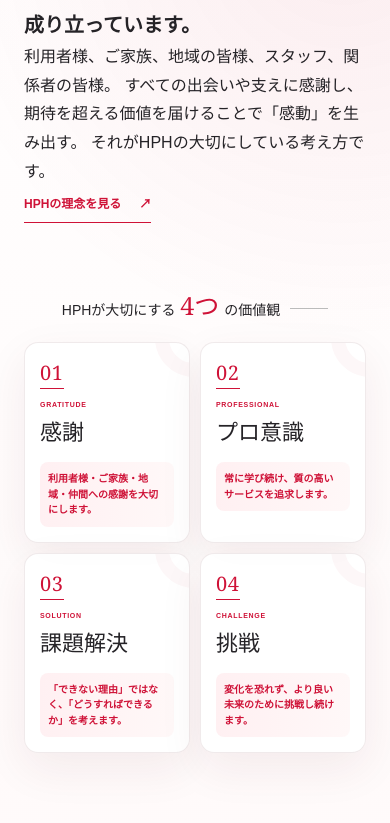
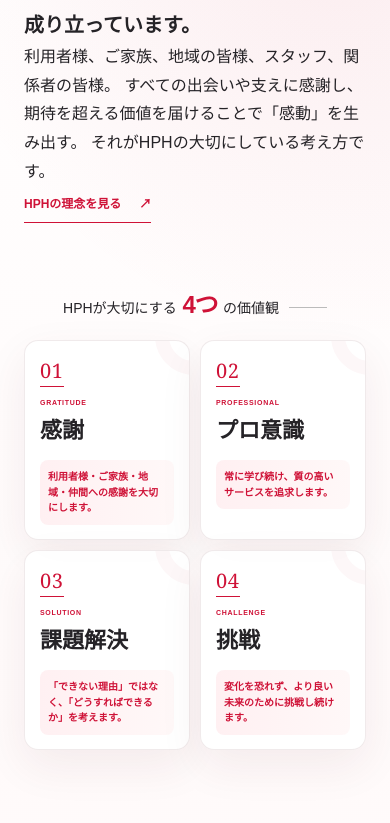
Before and after one commit to hphgroup/hphgroup.github.io, a Next.js app: page / in a window 390 px wide. Shown: the part 1167-1990 px from the top of the page. Built offline with nearby package versions, Linux system fonts and the light colour scheme.

Commit message:
Polish mobile value grid typography and contrast

```diff
--- a/app/globals.css
+++ b/app/globals.css
@@ -117,7 +117,7 @@ button { font: inherit; }
 .values-heading::before, .values-heading::after { content:""; height:1px; background:#bbb; flex:1; }
 .values-heading > span { color:var(--red); font:800 10px Arial; letter-spacing:.18em; }
 .values-heading h3 { margin:0; white-space:nowrap; font-size:18px; letter-spacing:.04em; }
-.values-heading em { color:var(--red); font:500 38px/1 Georgia; font-style:normal; margin:0 3px; }
+.values-heading em { color:var(--red); font-family:"Hiragino Sans","Yu Gothic",Meiryo,sans-serif; font-size:34px; line-height:1; font-weight:800; font-style:normal; margin:0 3px; letter-spacing:-.08em; }
 .values { display:grid; grid-template-columns:repeat(2,1fr); gap:18px; max-width:1200px; margin:0 auto; }
 .values article { padding:40px 42px 34px; min-height:350px; display:block; border:1px solid rgba(172,139,145,.18); border-radius:18px; background:rgba(255,255,255,.86); box-shadow:0 16px 45px rgba(104,30,45,.07); transition:transform .35s, box-shadow .35s; position:relative; overflow:hidden; }
 .values article::after { content:""; position:absolute; width:150px; height:150px; border:26px solid rgba(204,26,58,.035); border-radius:50%; right:-85px; top:-85px; }
@@ -350,13 +350,13 @@ footer > p { font-size:11px; color:var(--gray); margin:0; }
   .values-heading { margin:0 0 18px; gap:10px; justify-content:center; }
   .values-heading::after { max-width:38px; }
   .values-heading h3 { white-space:nowrap; font-size:14px; letter-spacing:0; }
-  .values-heading em { font-size:25px; margin:0 1px; }
-  .values { grid-template-columns:repeat(2,minmax(0,1fr)); gap:10px; padding:0; }
-  .values article { padding:18px 15px 15px; min-height:190px; border-radius:14px; }
+  .values-heading em { font-size:24px; margin:0 2px; letter-spacing:-.06em; }
+  .values { grid-template-columns:repeat(2,minmax(0,1fr)); grid-auto-rows:200px; gap:10px; padding:0; align-items:stretch; }
+  .values article { box-sizing:border-box; min-width:0; height:200px; padding:18px 15px 15px; min-height:0; border-radius:14px; }
   .values article::after { width:78px; height:78px; border-width:14px; right:-44px; top:-44px; }
   .values article > strong { font-size:20px; padding-bottom:5px; }
   .values span { margin:12px 0 5px; font-size:7px; letter-spacing:.1em; overflow-wrap:anywhere; }
-  .values h3 { font-size:22px; margin-bottom:9px; letter-spacing:0; }
+  .values h3 { font-size:22px; margin-bottom:9px; letter-spacing:0; font-weight:900; }
   .values p:not(.value-accent) { display:none; }
   .values .value-accent { margin-top:0; padding:9px 8px; border-radius:8px; font-size:10px; line-height:1.55; }
   .hero { height:780px; min-height:780px; }
@@ -379,6 +379,7 @@ footer > p { font-size:11px; color:var(--gray); margin:0; }
   }
   .hero h1 .line-mask + .line-mask { margin-top:4px; }
   .hero-lead { font-size:12px; }
+  .hero-lead { display:table; padding:7px 9px; background:rgba(255,255,255,.88); box-shadow:5px 0 0 rgba(255,255,255,.88); }
   .hero-buttons { margin-top:18px; }
   .hero-buttons a { padding:13px 14px; gap:12px; }
   .hero-side { top:38%; }
```
